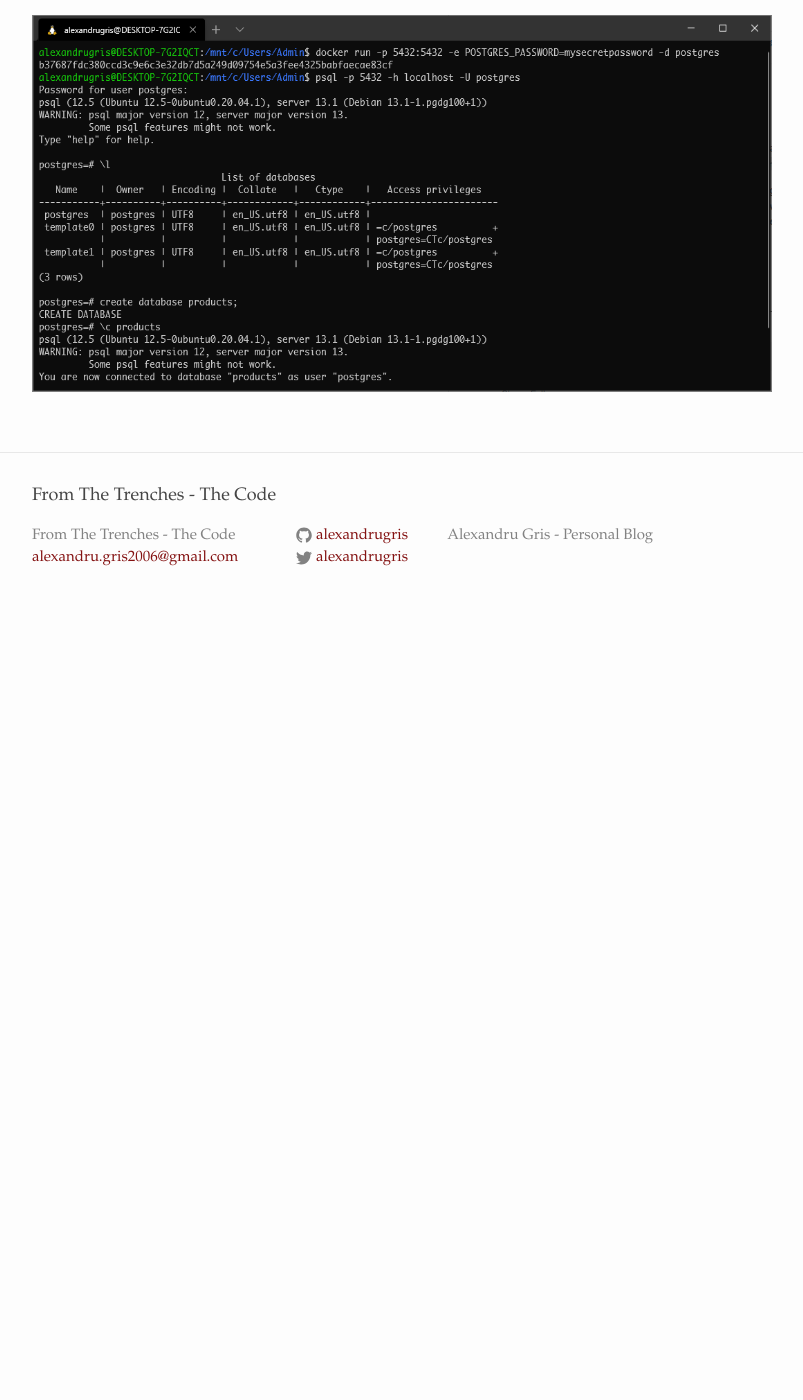
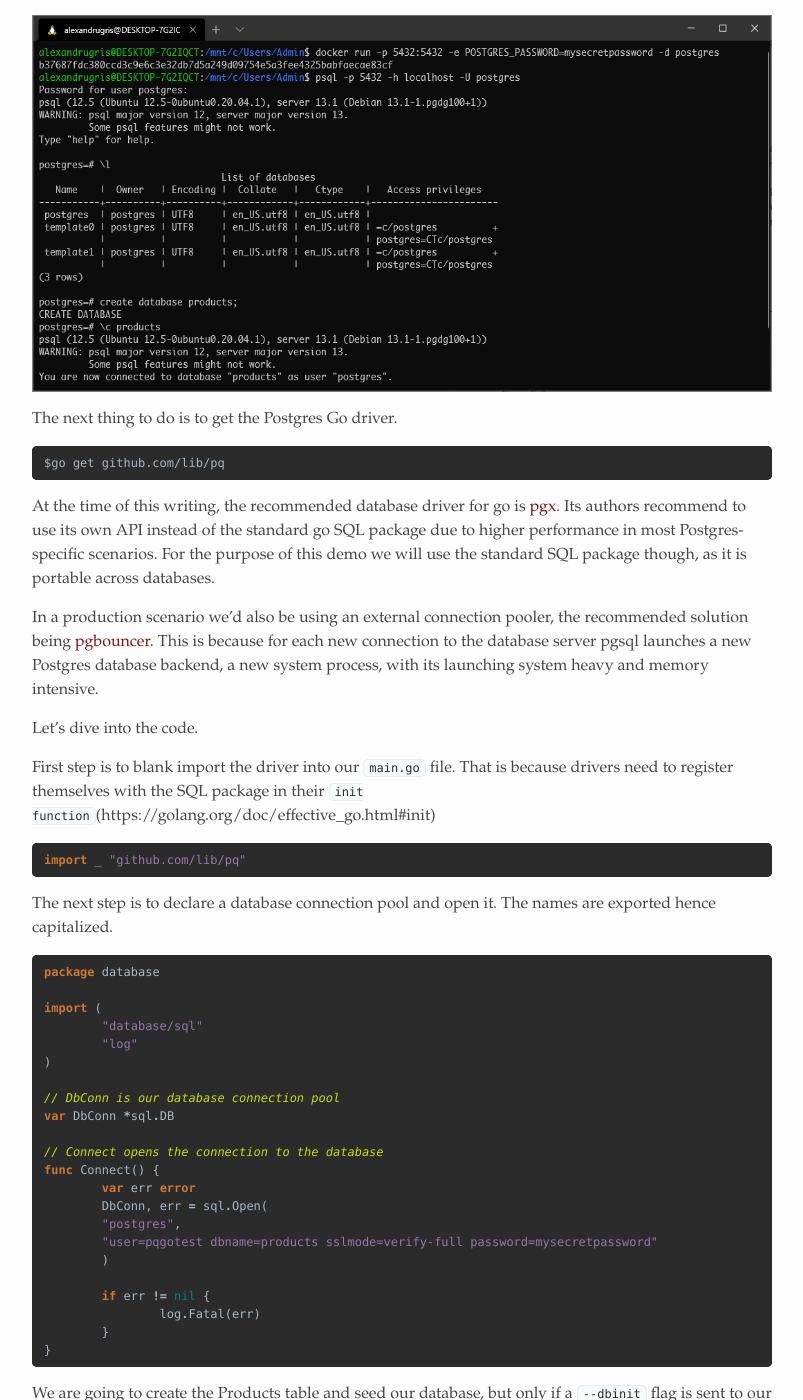
Before and after one commit to alexandrugris/my-jekyll-tech-blog, a Jekyll site: the page built from MyBlog/_posts/2021-01-12-golang-first-web-services.markdown, in a window 1280 px wide and 1400 px high, scrolled down 7831 px. Shown: the whole window, without its empty margins (238-1041 px from the left). Built offline with Jekyll 4.4.1, drawn with Linux system fonts in a browser that asks for light colours; before the commit the page ends 8461 px from its top, so only the background shows below that; some of the changed text lies outside the part shown.

Commit message:
small changes

````diff
--- a/MyBlog/_posts/2021-01-12-golang-first-web-services.markdown
+++ b/MyBlog/_posts/2021-01-12-golang-first-web-services.markdown
@@ -338,9 +338,9 @@
 
 		// before the handler
 		// add the cors middleware headers
-		w.Header().Set("Access-Control-Allow-Origin", "*")
-		w.Header().Set("Access-Control-Allow-Methods", "POST, GET, OPTIONS, PUT, DELETE")
-		w.Header().Set("Access-Control-Allow-Headers", "Accept, Content-Type, Content-Length")
+		w.Header().Set("Access-Control-Allow-Origin","*")
+		w.Header().Set("Access-Control-Allow-Methods","POST, GET, OPTIONS, PUT, DELETE")
+		w.Header().Set("Access-Control-Allow-Headers","Accept, Content-Type, Content-Length")
 		w.Header().Set("Content-Type", "application/json")
 
 		if r.Method == http.MethodOptions {
@@ -390,3 +390,137 @@
 In the screenshot below, I have also created a database called `products` and connected to it using the `\c` command
 
 ![Postgres running]({{site.url}}/assets/gows2.png)
+
+The next thing to do is to get the Postgres Go driver.
+
+```
+$go get github.com/lib/pq
+```
+
+At the time of this writing, the recommended database driver for go is [pgx](https://github.com/jackc/pgx). Its authors recommend to use its own API instead of the standard go SQL package due to higher performance in most Postgres-specific scenarios. For the purpose of this demo we will use the standard SQL package though, as it is portable across databases.
+
+In a production scenario we'd also be using an external connection pooler, the recommended solution being [pgbouncer](https://www.pgbouncer.org/). This is because for each new connection to the database server pgsql launches a new Postgres database backend, a new system process, with its launching system heavy and memory intensive.
+
+Let's dive into the code.
+
+First step is to blank import the driver into our `main.go` file. That is because drivers need to register themselves with the SQL package in their `init function`(https://golang.org/doc/effective_go.html#init)
+
+```go
+import _ "github.com/lib/pq"
+```
+
+The next step is to declare a database connection pool and open it. The names are exported hence capitalized.
+
+```go
+package database
+
+import (
+	"database/sql"
+	"log"
+)
+
+// DbConn is our database connection pool
+var DbConn *sql.DB
+
+// Connect opens the connection to the database
+func Connect() {
+	var err error
+	DbConn, err = sql.Open(
+	"postgres",
+	"user=pqgotest dbname=products sslmode=verify-full password=mysecretpassword"
+	)
+
+	if err != nil {
+		log.Fatal(err)
+	}
+}
+```
+
+We are going to create the Products table and seed our database, but only if a `--dbinit` flag is sent to our executable. We add to our main function the following:
+
+```golang
+for _, v := range os.Args[1:] {
+	switch v {
+	case "--dbinit":
+		if err := database.Init(); err != nil {
+			log.Fatal(err)
+		}
+	}
+}
+```
+
+To create our database, we are going to play a bit with reflection and automatically discover the fields from our `Product` type. This discovery by reflection is something that all ORMs do. Since we are not going to build our own ORM here, this is the only place where we will play with reflection.
+
+```go
+func Init() error {
+
+	if DbConn == nil {
+		errors.New("Database not opened")
+	}
+
+	query := "CREATE TABLE IF NOT EXISTS Products ("
+
+	t := reflect.TypeOf(product.Product{})
+
+	for i := 0; i < t.NumField(); i++ {
+		f := t.Field(i)
+		query += f.Name + " "
+
+		switch f.Type.Name() {
+		case "string":
+			query += "varchar (100)"
+		default:
+			query += f.Type.Name()
+		}
+
+		if i+1 < t.NumField() {
+			query += ", "
+		}
+	}
+	query += ");"
+	log.Println(query)
+
+	if _, err := DbConn.Exec(query); err != nil {
+		return err
+	}
+
+	if _, err := DbConn.Exec("DELETE FROM Products"); err != nil {
+		return err
+	}
+
+	if _, err := DbConn.Exec("ALTER TABLE Products ADD PRIMARY KEY (ProductID)"); err != nil {
+		return err
+	}
+
+	if _, err := DbConn.Exec(
+		`CREATE SEQUENCE IF NOT EXISTS pk_product
+		CACHE 100 OWNED BY Product.ProductID`); err != nil {
+		return err
+	}
+
+	return nil
+}
+```
+
+The next step is to implement the full `product.Map` interface and switch from an in-memory map to database calls. A better name would have been `product.Repository` but we will not refactor the code now. The full code can be found [here](https://github.com/alexandrugris/learngolang1/blob/with_database/product/product.data.go) and we are only going to exemplify in this blogpost how to create a new product.
+
+```golang
+func (m *mapInternal) CreateNew(p *Product) {
+
+	stmt, err := database.DbConn.Prepare(`INSERT INTO
+		Products(Manufacturer, PricePerUnit, UnitsAvailable, ProductName, ProductID)
+		VALUES ($1, $2, $3, $4, nextval('pk_product')) RETURNING ProductID`)
+
+	if stmt == nil || err != nil {
+		log.Fatal(err)
+	}
+
+	sqlRow := stmt.QueryRow(p.Manufacturer, p.PricePerUnit, p.UnitsAvailable, p.ProductName)
+
+	if err := sqlRow.Scan(&p.ProductID); err != nil {
+		log.Fatal(err)
+	}
+}
+```
+
+The full source code for this implementation can be found [here](https://github.com/alexandrugris/learngolang1/tree/with_database).
````
